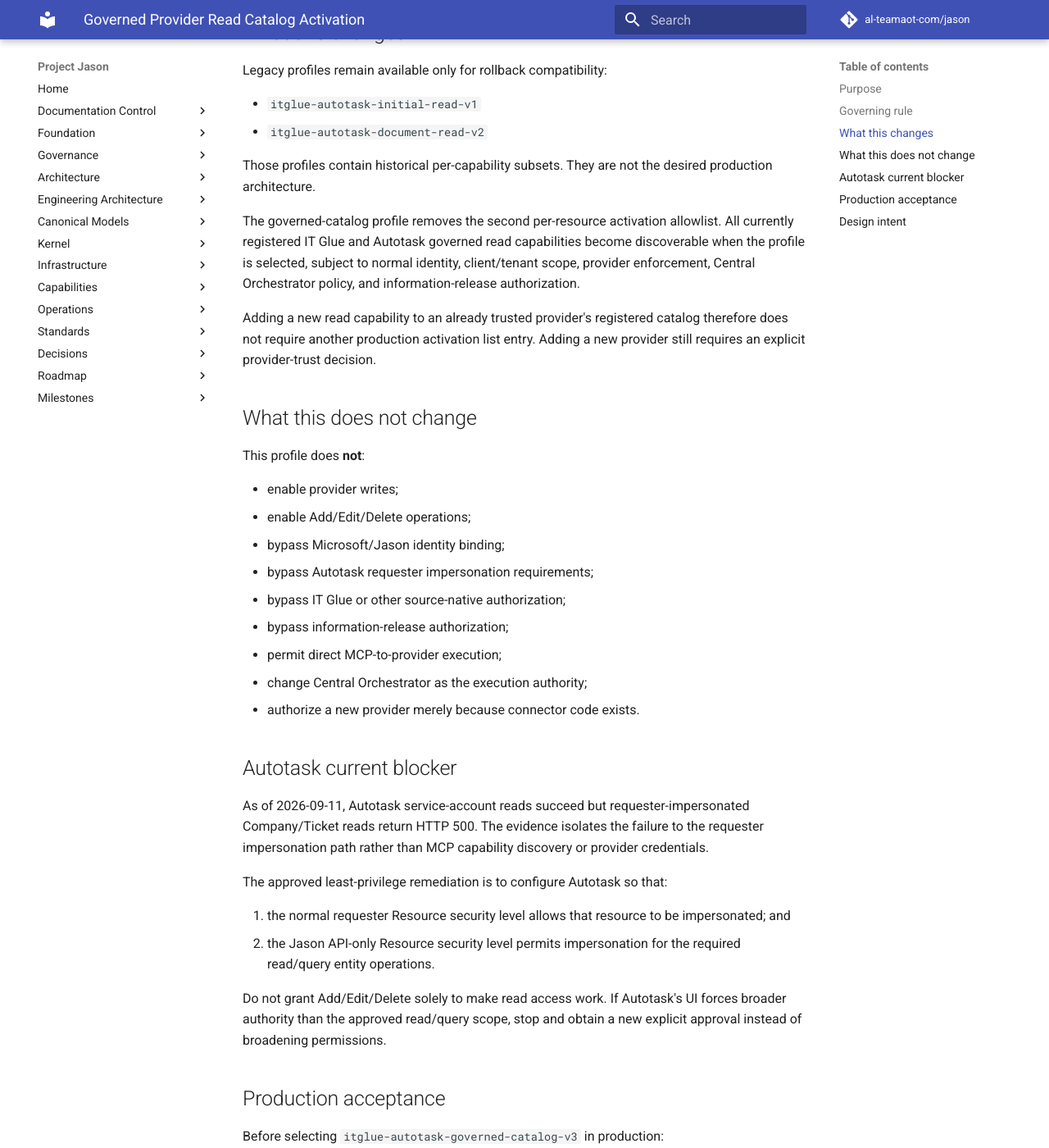
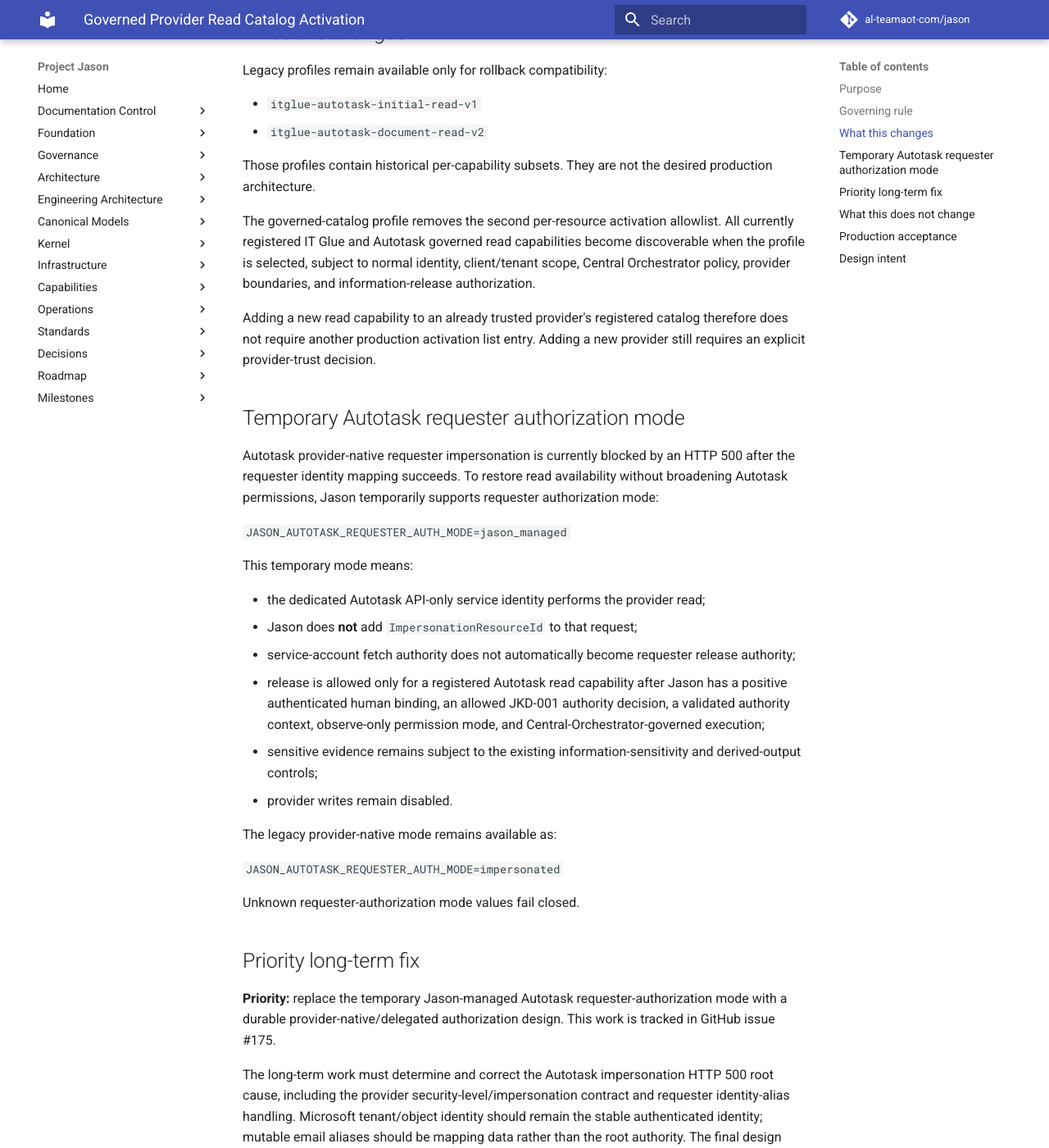
Before and after one commit to al-teamaot-com/jason, an MkDocs documentation site: the page built from docs/operations/Provider-Read-Governed-Catalog-Activation.md, in a window 1280 px wide and 1400 px high, scrolled down 1071 px. Shown: the whole window at 82% size. Built offline with MkDocs 1.6.1 and Material for MkDocs 9.7.7, drawn with Linux system fonts in a browser that asks for light colours; comment, search, counter and statistics services are not loaded; some of the changed text lies outside the part shown.

Commit message:
Document temporary Jason-managed Autotask authorization

```diff
--- a/docs/operations/Provider-Read-Governed-Catalog-Activation.md
+++ b/docs/operations/Provider-Read-Governed-Catalog-Activation.md
@@ -37,43 +37,64 @@
 
 Those profiles contain historical per-capability subsets. They are not the desired production architecture.
 
-The governed-catalog profile removes the second per-resource activation allowlist. All currently registered IT Glue and Autotask governed read capabilities become discoverable when the profile is selected, subject to normal identity, client/tenant scope, provider enforcement, Central Orchestrator policy, and information-release authorization.
+The governed-catalog profile removes the second per-resource activation allowlist. All currently registered IT Glue and Autotask governed read capabilities become discoverable when the profile is selected, subject to normal identity, client/tenant scope, Central Orchestrator policy, provider boundaries, and information-release authorization.
 
 Adding a new read capability to an already trusted provider's registered catalog therefore does not require another production activation list entry. Adding a new provider still requires an explicit provider-trust decision.
 
+## Temporary Autotask requester authorization mode
+
+Autotask provider-native requester impersonation is currently blocked by an HTTP 500 after the requester identity mapping succeeds. To restore read availability without broadening Autotask permissions, Jason temporarily supports requester authorization mode:
+
+`JASON_AUTOTASK_REQUESTER_AUTH_MODE=jason_managed`
+
+This temporary mode means:
+
+- the dedicated Autotask API-only service identity performs the provider read;
+- Jason does **not** add `ImpersonationResourceId` to that request;
+- service-account fetch authority does not automatically become requester release authority;
+- release is allowed only for a registered Autotask read capability after Jason has a positive authenticated human binding, an allowed JKD-001 authority decision, a validated authority context, observe-only permission mode, and Central-Orchestrator-governed execution;
+- sensitive evidence remains subject to the existing information-sensitivity and derived-output controls;
+- provider writes remain disabled.
+
+The legacy provider-native mode remains available as:
+
+`JASON_AUTOTASK_REQUESTER_AUTH_MODE=impersonated`
+
+Unknown requester-authorization mode values fail closed.
+
+## Priority long-term fix
+
+**Priority:** replace the temporary Jason-managed Autotask requester-authorization mode with a durable provider-native/delegated authorization design. This work is tracked in GitHub issue #175.
+
+The long-term work must determine and correct the Autotask impersonation HTTP 500 root cause, including the provider security-level/impersonation contract and requester identity-alias handling. Microsoft tenant/object identity should remain the stable authenticated identity; mutable email aliases should be mapping data rather than the root authority. The final design should restore provider-enforced requester authorization where practical without requiring broad Add/Edit/Delete permissions and without making matching ChatGPT, Microsoft, and Autotask email strings a prerequisite.
+
+Until that work is complete, `jason_managed` is a compatibility mode, not the intended permanent architecture.
+
 ## What this does not change
 
-This profile does **not**:
+This profile and temporary requester mode do **not**:
 
 - enable provider writes;
 - enable Add/Edit/Delete operations;
 - bypass Microsoft/Jason identity binding;
-- bypass Autotask requester impersonation requirements;
+- bypass JKD-001 requester authority;
+- bypass client/tenant scope;
 - bypass IT Glue or other source-native authorization;
 - bypass information-release authorization;
 - permit direct MCP-to-provider execution;
 - change Central Orchestrator as the execution authority;
 - authorize a new provider merely because connector code exists.
 
-## Autotask current blocker
-
-As of 2026-09-11, Autotask service-account reads succeed but requester-impersonated Company/Ticket reads return HTTP 500. The evidence isolates the failure to the requester impersonation path rather than MCP capability discovery or provider credentials.
-
-The approved least-privilege remediation is to configure Autotask so that:
-
-1. the normal requester Resource security level allows that resource to be impersonated; and
-2. the Jason API-only Resource security level permits impersonation for the required read/query entity operations.
-
-Do not grant Add/Edit/Delete solely to make read access work. If Autotask's UI forces broader authority than the approved read/query scope, stop and obtain a new explicit approval instead of broadening permissions.
-
 ## Production acceptance
 
-Before selecting `itglue-autotask-governed-catalog-v3` in production:
+Before selecting `itglue-autotask-governed-catalog-v3` and the temporary Jason-managed Autotask requester mode in production:
 
 - focused provider-read activation tests must pass;
 - capability discovery tests must pass;
 - governed provider-read tests must pass;
 - information-authorization boundary tests must pass;
+- Autotask requester-mode tests must prove no impersonation header/resource lookup occurs in `jason_managed` mode;
+- tests must prove release remains denied when trusted binding, authority allowance, validated authority context, human requester, or observe permission is absent;
 - the current production image/container must remain available for rollback;
 - production deployment must preserve all existing identity, OpenBao, network, and secret boundaries.
 
@@ -85,7 +106,8 @@
 - `write_tools_enabled=false`;
 - execution remains Central-Orchestrator governed;
 - an exact ticket request can resolve to the appropriate ticket search/read path without requiring a new hard-coded conversational capability;
-- provider-native authorization still fails closed when requester authority cannot be proven.
+- Autotask reads no longer fail because of requester impersonation in `jason_managed` mode;
+- requester release still fails closed when Jason authority cannot be proven.
 
 ## Design intent
 
```
